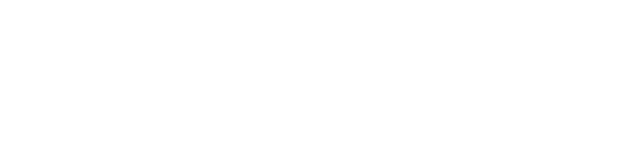
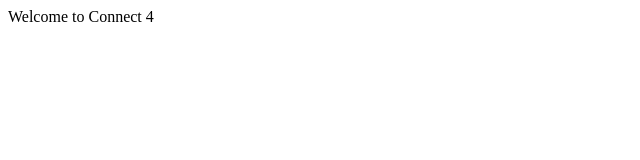
Before and after one commit to stacyssg/CodeQuantum-, a plain HTML site: page index.html in a window 1280 px wide. Shown: the whole page, without its empty margins (0-640 px from the left). Drawn offline with Linux system fonts and the light colour scheme.

Commit message:
Update index.html

```diff
--- a/index.html
+++ b/index.html
@@ -1,7 +1,7 @@
 <!DOCTYPE html>
 <html>
 <body>
-
+<p1>Welcome to Connect 4</p1>
 
 
 </body>
```
